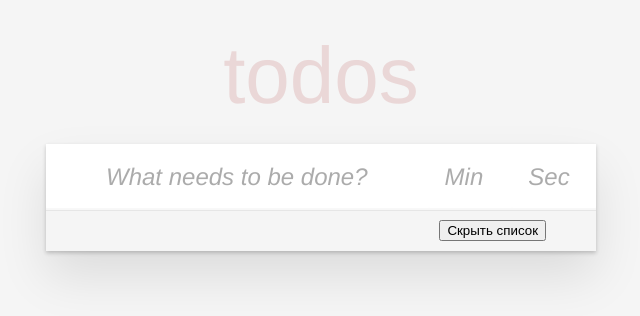
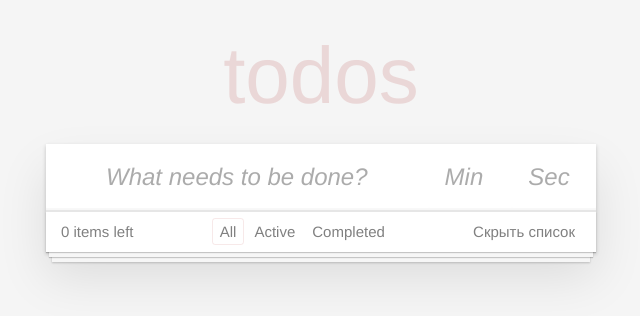
Before and after one commit to piunov92/todo-hooks-v2, a React (Create React App) app: page / in a window 1280 px wide. Shown: the top 316 px of the page, without its empty margins (319-959 px from the left). Built offline with nearby package versions, Linux system fonts and the light colour scheme.

Commit message:
fix filter scss

```diff
--- a/src/app/App.scss
+++ b/src/app/App.scss
@@ -1,15 +1,7 @@
 .app {
+  position: relative;
   margin-top: 9rem;
   box-shadow:
     0 2px 4px 0 rgba(0, 0, 0, 0.2),
     0 25px 50px 0 rgba(0, 0, 0, 0.1);
-
-  .footer {
-    display: flex;
-    align-items: center;
-    justify-content: flex-end;
-    margin: 0;
-    width: 500px;
-    height: 40px;
-  }
 }
--- /dev/null
+++ b/src/components/Filters/Filters.jsx
@@ -0,0 +1,49 @@
+/* eslint-disable jsx-a11y/label-has-associated-control */
+import './Filters.scss'
+
+const Filters = () => {
+  console.log('render filters component')
+  return (
+    <div className='filters'>
+      <div className='filters__item'>
+        <input
+          id='radio-1'
+          type='radio'
+          name='radio'
+          value='1'
+          onChange={() => {
+            console.log('radio-1')
+          }}
+          defaultChecked
+        />
+        <label htmlFor='radio-1'>All</label>
+      </div>
+      <div className='filters__item'>
+        <input
+          id='radio-2'
+          type='radio'
+          name='radio'
+          value='2'
+          onChange={() => {
+            console.log('radio-2')
+          }}
+        />
+        <label htmlFor='radio-2'>Active</label>
+      </div>
+      <div className='filters__item'>
+        <input
+          id='radio-3'
+          type='radio'
+          name='radio'
+          value='3'
+          onChange={() => {
+            console.log('radio-3')
+          }}
+        />
+        <label htmlFor='radio-3'>Completed</label>
+      </div>
+    </div>
+  )
+}
+
+export default Filters
--- /dev/null
+++ b/src/components/Filters/Filters.scss
@@ -0,0 +1,34 @@
+.filters {
+  display: flex;
+  position: relative;
+  z-index: 1;
+  margin: 0;
+  padding: 0;
+  list-style: none;
+  right: 0;
+  left: 0;
+
+  &__item {
+    padding-left: 3px;
+    label {
+      padding: 4px 7px;
+    }
+  }
+
+  input[type='radio'] {
+    display: none;
+
+    &:checked + label {
+      border: 1px solid transparent;
+      border-color: rgba(175, 47, 47, 0.1);
+      border-radius: 3px;
+    }
+
+    &:not(:checked) + label {
+      cursor: pointer;
+    }
+  }
+  @media (max-width: 430px) {
+    bottom: 10px;
+  }
+}
--- a/src/components/Footer/Footer.jsx
+++ b/src/components/Footer/Footer.jsx
@@ -1,6 +1,15 @@
+import Filters from '../Filters/Filters'
+import './Footer.scss'
+
 const Footer = ({ hideList, hidden }) => (
   <div className='footer'>
-    <button type='button' onClick={() => hideList(!hidden)}>
+    <span className='footer__count-task'>0 items left</span>
+    <Filters />
+    <button
+      className='footer__clear-completed'
+      type='button'
+      onClick={() => hideList(!hidden)}
+    >
       {hidden ? <span>Скрыть список</span> : <span>Показать список</span>}
     </button>
   </div>
--- /dev/null
+++ b/src/components/Footer/Footer.scss
@@ -0,0 +1,52 @@
+.footer {
+  display: flex;
+  justify-content: space-between;
+  align-items: center;
+  padding: 10px 15px;
+  height: 20px;
+  text-align: center;
+  font-size: 15px;
+  border-top: 1px solid #e6e6e6;
+  color: gray;
+  background-color: #fff;
+
+  &::before {
+    content: '';
+    position: absolute;
+    left: 0;
+    right: 0;
+    height: 40px;
+    overflow: hidden;
+    box-shadow:
+      0 1px 1px rgba(0, 0, 0, 0.2),
+      0 8px 0 -3px #f6f6f6,
+      0 9px 1px -3px rgba(0, 0, 0, 0.2),
+      0 16px 0 -6px #f6f6f6,
+      0 17px 2px -6px rgba(0, 0, 0, 0.2);
+  }
+
+  &__clear-completed {
+    position: relative;
+    z-index: 1;
+    line-height: 20px;
+    cursor: pointer;
+    border: 0;
+    background: none;
+    font-size: 100%;
+    vertical-align: baseline;
+    font-family: inherit;
+    font-weight: inherit;
+    color: inherit;
+
+    &:active {
+      position: relative;
+      line-height: 20px;
+      text-decoration: none;
+      cursor: pointer;
+    }
+
+    &:hover {
+      text-decoration: underline;
+    }
+  }
+}
--- a/src/components/Header/Header.scss
+++ b/src/components/Header/Header.scss
@@ -4,7 +4,7 @@
   align-items: center;
 
   h1 {
-    position: absolute;
+    position: fixed;
     top: 0;
     font-size: 80px;
     font-weight: 200;
```
